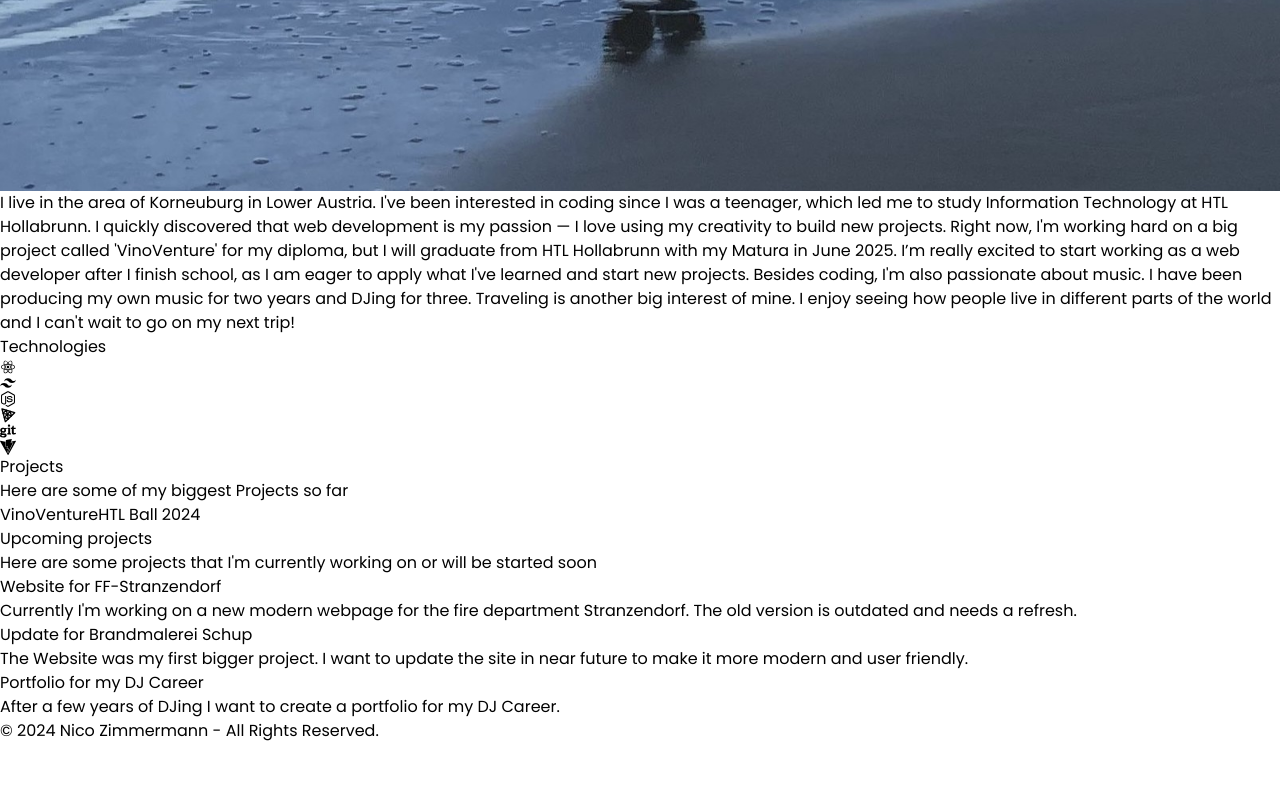
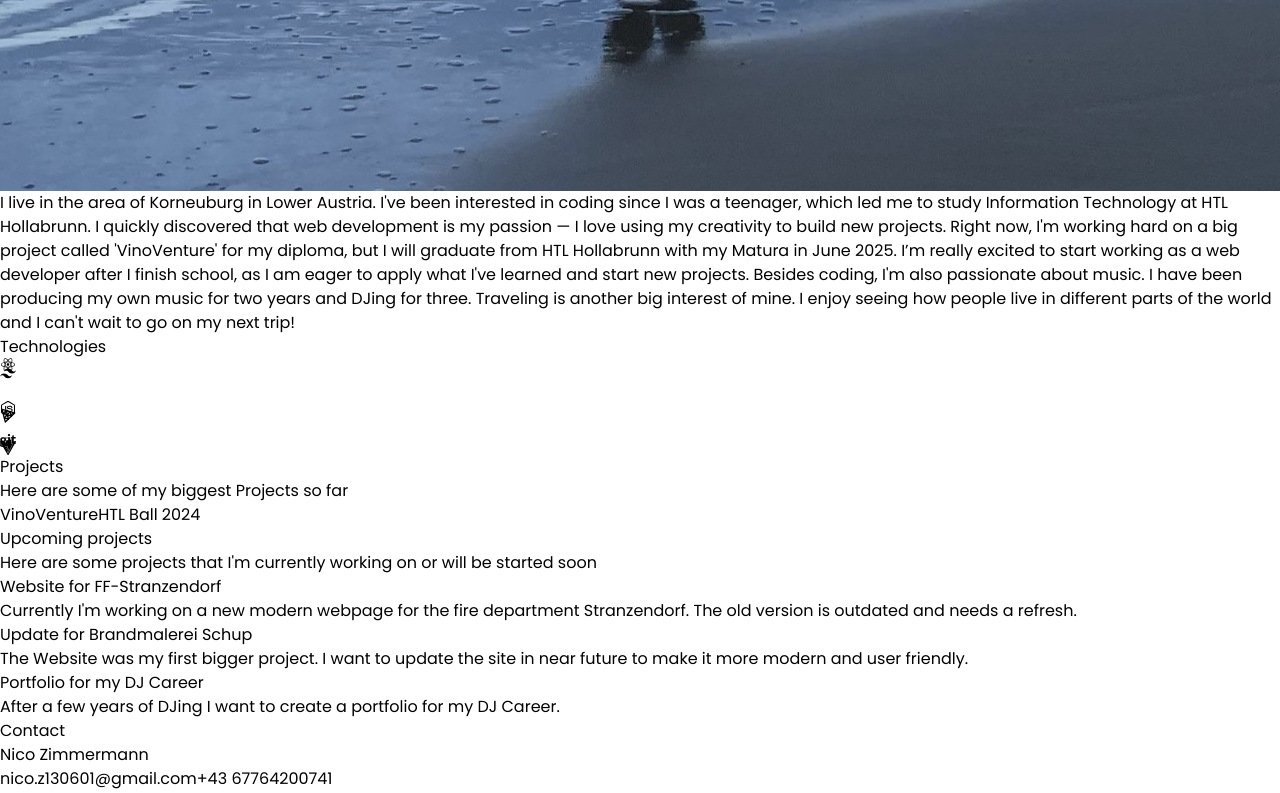
Before and after one commit to 13nico01/portfolio, a React (Vite) app: page / in a window 1280 px wide. Shown: the part 2000-2793 px from the top of the page. Before the commit the page ends 2743 px from the top, so only its background shows below. Built offline with nearby package versions, Linux system fonts and the light colour scheme.

Commit message:
added contact component and framer motion library

```diff
--- a/package.json
+++ b/package.json
@@ -10,10 +10,12 @@
     "preview": "vite preview"
   },
   "dependencies": {
+    "framer-motion": "^11.14.4",
     "motion": "^11.14.0",
     "react": "^18.3.1",
     "react-dom": "^18.3.1",
-    "react-icons": "^5.4.0"
+    "react-icons": "^5.4.0",
+    "react-router-hash-link": "^2.4.3"
   },
   "devDependencies": {
     "@eslint/js": "^9.15.0",
--- a/src/App.jsx
+++ b/src/App.jsx
@@ -5,6 +5,7 @@ import About from "./Components/About";
 import Technologies from "./Components/Technologies";
 import Projects from "./Components/Projects";
 import Footer from "./Components/Footer";
+import Contact from "./Components/Contact";
 
 const App = () => {
   return (
@@ -15,12 +16,14 @@ const App = () => {
       <div className="container mx-auto px-8">
         <Navbar />
         <Hero />
-        <About />
-        <Technologies/>
-        <Projects/>
-
+        <div id="about">
+          <About />
+        </div>
+        <Technologies />
+        <Projects />
+        <Contact/>
       </div>
-      <Footer/>
+      <Footer />
     </div>
   );
 };
--- a/src/Components/About.jsx
+++ b/src/Components/About.jsx
@@ -1,5 +1,6 @@
 import aboutPic from "../assets/images/nico-ocean.jpg";
 import { ABOUT_TEXT } from "../Constants";
+import { motion } from "framer-motion";
 
 const About = () => {
   return (
@@ -10,7 +11,10 @@ const About = () => {
       <div className="flex flex-wrap">
         <div className="w-full lg:w-1/2 lg:p-4">
           <div className="flex items-center justify-center">
-            <img
+            <motion.img
+              whileInView={{ opacity: 1, x: 0 }}
+              initial={{ opacity: 0, x: -100 }}
+              transition={{ duration: 0.5 }}
               className=" rounded-2xl max-w-sm  mb-8"
               src={aboutPic}
               alt="About Picture"
@@ -19,9 +23,14 @@ const About = () => {
         </div>
         <div className="w-full lg:w-1/2 sm:py-4">
           <div className="flex justify-center">
-            <p className=" tracking-tight font-extralight text-lg leading-8">
+            <motion.p
+              whileInView={{ opacity: 1, x: 0 }}
+              initial={{ opacity: 0, x: 100 }}
+              transition={{ duration: 0.5 }}
+              className=" tracking-tight font-extralight text-lg leading-8"
+            >
               {ABOUT_TEXT}
-            </p>
+            </motion.p>
           </div>
         </div>
       </div>
--- /dev/null
+++ b/src/Components/Contact.jsx
@@ -0,0 +1,18 @@
+import { MdOutlineMail } from "react-icons/md";
+
+const Contact = () => {
+  return (
+    <div className="mt-12 mb-4 text-center">
+      <h2 className="text-4xl text-center font-light bg-gradient-to-r from-neutral-400 to-slate-500 bg-clip-text text-transparent pb-2">
+        Contact
+      </h2>
+      <div className="flex flex-col justify-center py-4 text-center leading-8 font-extralight">
+        <p>Nico Zimmermann</p>
+        <a className=" underline" href="mailto:nico.z130601@gmail.com">nico.z130601@gmail.com</a>
+        <a href="tel:+4367764200741">+43 67764200741</a>
+      </div>
+    </div>
+  );
+};
+
+export default Contact;
--- a/src/Components/Hero.jsx
+++ b/src/Components/Hero.jsx
@@ -1,5 +1,6 @@
 import profile from "../assets/images/nico-transparent.png";
 import { HERO_TEXT } from "../Constants";
+import { motion } from "framer-motion";
 
 const Hero = () => {
   return (
@@ -7,18 +8,42 @@ const Hero = () => {
       <div className="flex flex-wrap">
         <div className="w-full lg:w-1/2">
           <div className="flex flex-col items-center lg:items-start">
-            <h1 className="sm:text-5xl pb-16 text-5xl font-thin tracking-tight lg:mt-16 lg:text-7xl">
+            <motion.h1
+              initial={{ x: -100, opacity: 0 }}
+              animate={{ x: 0, opacity: 1 }}
+              transition={{ duration: 1, delay: 0.5 }}
+              className="sm:text-5xl pb-16 text-5xl font-thin tracking-tight lg:mt-16 lg:text-7xl"
+            >
               Nico Zimmermann
-            </h1>
-            <span className=" lowercase bg-gradient-to-r from-blue-700 via-slate-500 to-green-700 bg-clip-text text-4xl tracking-tight text-transparent">
+            </motion.h1>
+            <motion.span
+              initial={{ x: -100, opacity: 0 }}
+              animate={{ x: 0, opacity: 1 }}
+              transition={{ duration: 1, delay: 1 }}
+              className=" lowercase bg-gradient-to-r from-blue-700 via-slate-500 to-green-700 bg-clip-text text-4xl tracking-tight text-transparent"
+            >
               Web-Developer
-            </span>
-            <p className="my-2 max-w-xl py-6 tracking-tight leading-8 font-extralight text-lg">{HERO_TEXT}</p>
+            </motion.span>
+            <motion.p
+              initial={{ x: -100, opacity: 0 }}
+              animate={{ x: 0, opacity: 1 }}
+              transition={{ duration: 1, delay: 1.5 }}
+              className="my-2 max-w-xl py-6 tracking-tight leading-8 font-extralight text-lg"
+            >
+              {HERO_TEXT}
+            </motion.p>
           </div>
         </div>
         <div className="w-full lg:w-1/2 lg:p-8">
           <div className="flex justify-center">
-            <img className="rounded-xl brightness-95 max-w-sm pt-20" src={profile} alt="ProfilePicture"></img>
+            <motion.img
+              initial={{ x: 100, opacity: 0 }}
+              animate={{ x: 0, opacity: 1 }}
+              transition={{ duration: 1, delay: 0.5 }}
+              className="rounded-xl brightness-95 max-w-sm pt-20"
+              src={profile}
+              alt="ProfilePicture"
+            ></motion.img>
           </div>
         </div>
       </div>
--- a/src/Components/Technologies.jsx
+++ b/src/Components/Technologies.jsx
@@ -4,31 +4,87 @@ import { FaNodeJs } from "react-icons/fa";
 import { TbBrandThreejs } from "react-icons/tb";
 import { FaG, FaGit } from "react-icons/fa6";
 import { SiVite } from "react-icons/si";
+import { animate, motion } from "framer-motion";
+
+const IconAnimation = (duration) => ({
+  initial: { y: -10 },
+  animate: {
+    y: [-10, 10],
+    transition: {
+      duration: duration,
+      ease: "linear",
+      repeat: Infinity,
+      repeatType: "reverse",
+    },
+  },
+});
 
 const Technologies = () => {
   return (
     <div className="border-b border-neutral-800 pb-24">
-      <h2 className="my-20 text-center text-4xl font-extralight bg-gradient-to-r from-neutral-200 to-slate-950 bg-clip-text text-transparent pb-2">Technologies</h2>
-      <div className="flex flex-wrap justify-center items-center gap-12">
-        <div className="rounded-2xl border-4 border-neutral-500 p-4">
+      <motion.h2
+        whileInView={{ opacity: 1, y: 0 }}
+        initial={{opacity:0, y: -100}}
+        transition={{ duration: 1.5 }}
+        className="my-20 text-center text-4xl font-extralight bg-gradient-to-r from-neutral-200 to-slate-950 bg-clip-text text-transparent pb-2"
+      >
+        Technologies
+      </motion.h2>
+      <motion.div
+        whileInView={{ opacity: 1, x: 0 }}
+        initial={{ opacity: 0, x: -100 }}
+        transition={{ duration: 1 }}
+        className="flex flex-wrap justify-center items-center gap-12"
+      >
+        <motion.div
+          variants={IconAnimation(2.5)}
+          initial="initial"
+          animate="animate"
+          className="rounded-2xl border-4 border-neutral-500 p-4"
+        >
           <RiReactjsFill className="text-7xl text-cyan-400" />
-        </div>
-        <div className="rounded-2xl border-4 border-neutral-500 p-4">
+        </motion.div>
+        <motion.div
+          variants={IconAnimation(3)}
+          initial="initial"
+          animate="animate"
+          className="rounded-2xl border-4 border-neutral-500 p-4"
+        >
           <RiTailwindCssFill className="text-7xl text-cyan-400" />
-        </div>
-        <div className="rounded-2xl border-4 border-neutral-500 p-4">
+        </motion.div>
+        <motion.div
+          variants={IconAnimation(6)}
+          initial="initial"
+          animate="animate"
+          className="rounded-2xl border-4 border-neutral-500 p-4"
+        >
           <FaNodeJs className="text-7xl text-green-700" />
-        </div>
-        <div className="rounded-2xl border-4 border-neutral-500 p-4">
+        </motion.div>
+        <motion.div
+          variants={IconAnimation(4)}
+          initial="initial"
+          animate="animate"
+          className="rounded-2xl border-4 border-neutral-500 p-4"
+        >
           <TbBrandThreejs className="text-7xl" />
-        </div>
-        <div className="rounded-2xl border-4 border-neutral-500 p-4">
+        </motion.div>
+        <motion.div
+          variants={IconAnimation(2)}
+          initial="initial"
+          animate="animate"
+          className="rounded-2xl border-4 border-neutral-500 p-4"
+        >
           <FaGit className="text-7xl" />
-        </div>
-        <div className="rounded-2xl border-4 border-neutral-500 p-4">
+        </motion.div>
+        <motion.div
+          variants={IconAnimation(4)}
+          initial="initial"
+          animate="animate"
+          className="rounded-2xl border-4 border-neutral-500 p-4"
+        >
           <SiVite className="text-7xl text-purple-700" />
-        </div>
-      </div>
+        </motion.div>
+      </motion.div>
     </div>
   );
 };
```
Also changed, not shown: src/Components/Navbar.jsx (+31 -9 lines), 1 other file (tests, documents, lock files or other folders).
